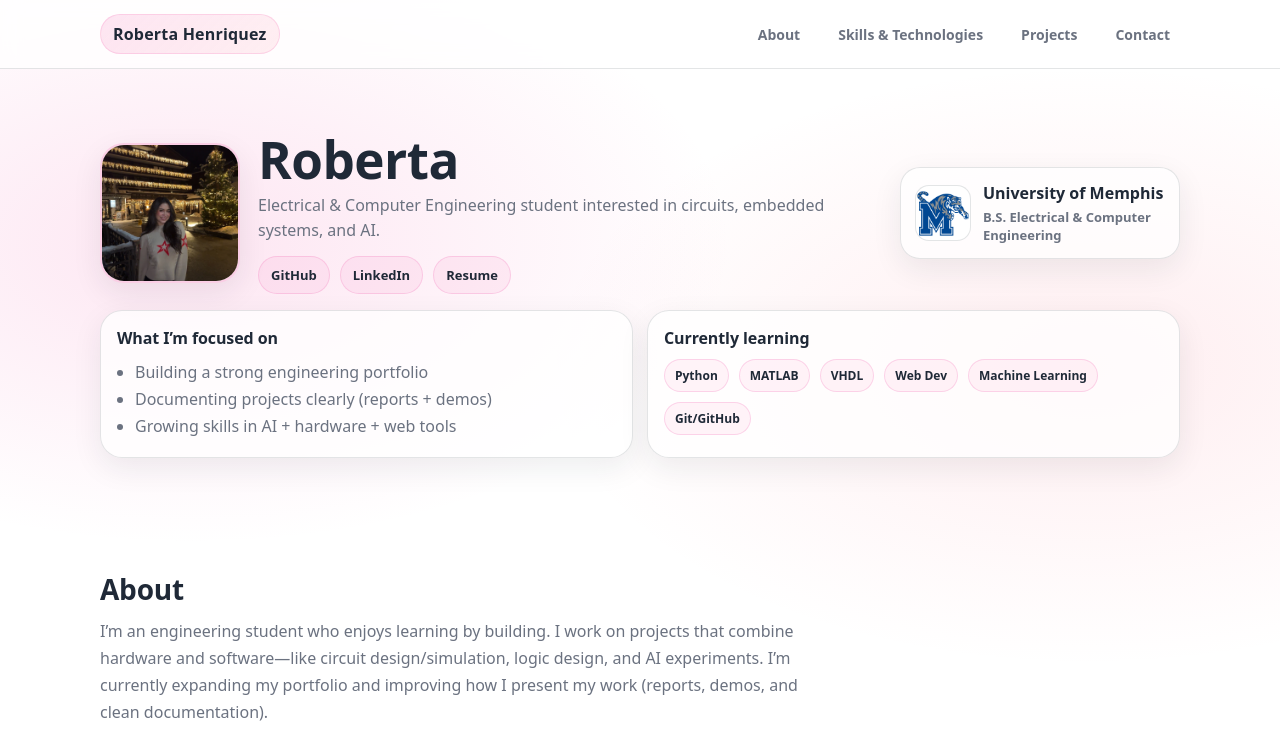
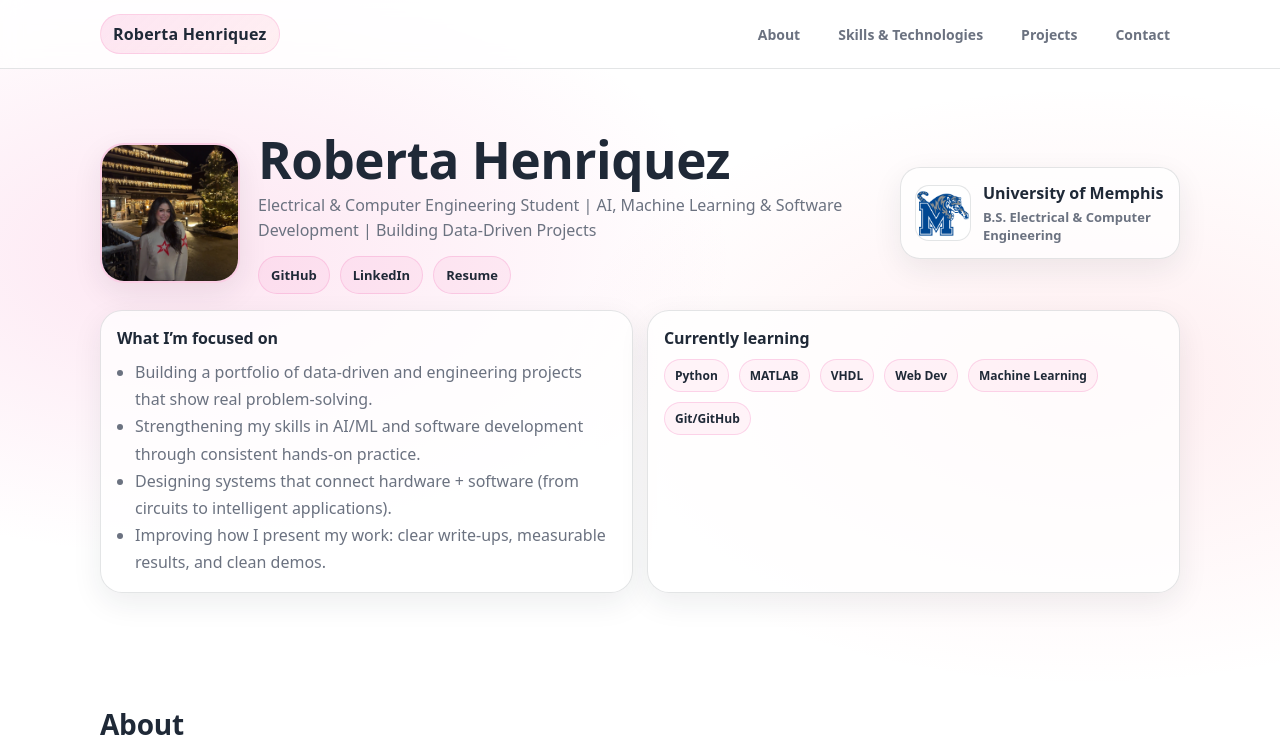
Before and after one commit to robertahenriquez05/robertahen.github.io, a plain HTML site: page index.html in a window 1280 px wide. Shown: the top 750 px of the page. Drawn offline with Linux system fonts and the light colour scheme.

Commit message:
Update index.html

```diff
--- a/index.html
+++ b/index.html
@@ -35,10 +35,11 @@
           <img class="avatar" src="assets/profile.jpg" alt="Roberta headshot" />
 
           <div class="heroText">
-            <h1 class="title">Roberta</h1>
-            <p class="subtitle">
-              Electrical & Computer Engineering student interested in circuits, embedded systems, and AI.
-            </p>
+            <h1 class="title">Roberta Henriquez</h1>
+           <p class="subtitle">
+             Electrical & Computer Engineering Student | AI, Machine Learning & Software Development | Building Data-Driven Projects
+           </p>
+
 
             <div class="badgeRow">
               <!-- Replace with your actual links -->
@@ -61,11 +62,13 @@
         <div class="heroCards">
           <div class="card">
             <h3 class="cardTitle">What I’m focused on</h3>
-            <ul class="bullets">
-              <li>Building a strong engineering portfolio</li>
-              <li>Documenting projects clearly (reports + demos)</li>
-              <li>Growing skills in AI + hardware + web tools</li>
-            </ul>
+           <ul class="bullets">
+            <li>Building a portfolio of data-driven and engineering projects that show real problem-solving.</li>
+            <li>Strengthening my skills in AI/ML and software development through consistent hands-on practice.</li>
+            <li>Designing systems that connect hardware + software (from circuits to intelligent applications).</li>
+            <li>Improving how I present my work: clear write-ups, measurable results, and clean demos.</li>
+           </ul>
+
           </div>
 
           <div class="card">
```
